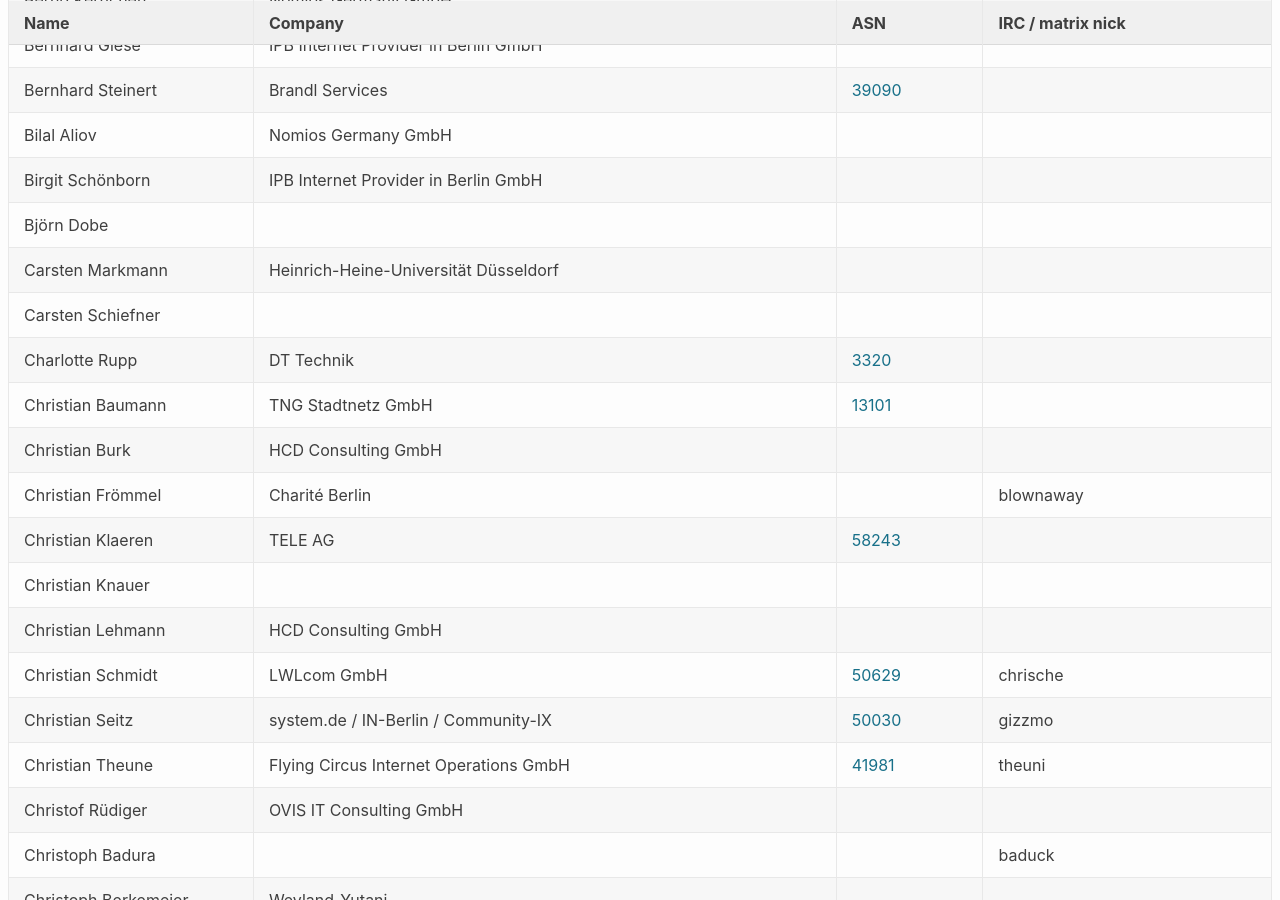
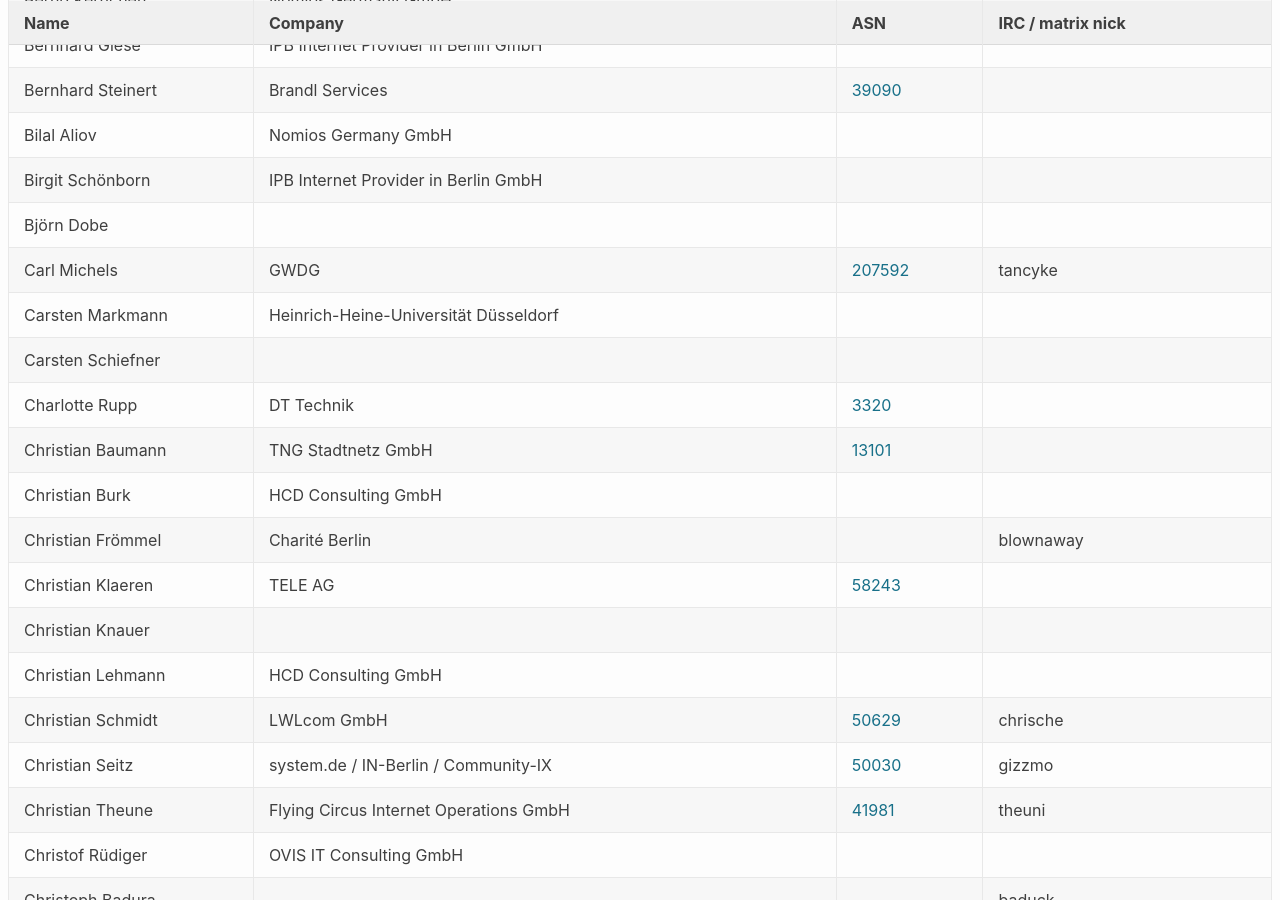
Before and after one commit to denog/pretix-attendeelist, a Jekyll site: the page built from denog16/index.markdown, in a window 1280 px wide and 900 px high, scrolled down 1618 px. Built offline with Jekyll 4.4.1, drawn with Linux system fonts in a browser that asks for light colours; some of the changed text lies outside the part shown.

Commit message:
Latest data: Mon Oct  7 08:49:19 UTC 2024

```diff
--- a/_data/attendees_denog16_onsite.json
+++ b/_data/attendees_denog16_onsite.json
@@ -222,6 +222,12 @@
     "asn": null
   },
   {
+    "name": "Carl Michels",
+    "company": "GWDG",
+    "irc": "tancyke",
+    "asn": "207592"
+  },
+  {
     "name": "Carsten Markmann",
     "company": "Heinrich-Heine-Universität Düsseldorf",
     "irc": null,
@@ -1410,6 +1416,12 @@
     "asn": null
   },
   {
+    "name": "Patrick Hurrelmann",
+    "company": "NFON AG",
+    "irc": null,
+    "asn": "8878"
+  },
+  {
     "name": "Peter György",
     "company": "BENOCS",
     "irc": null,
```
